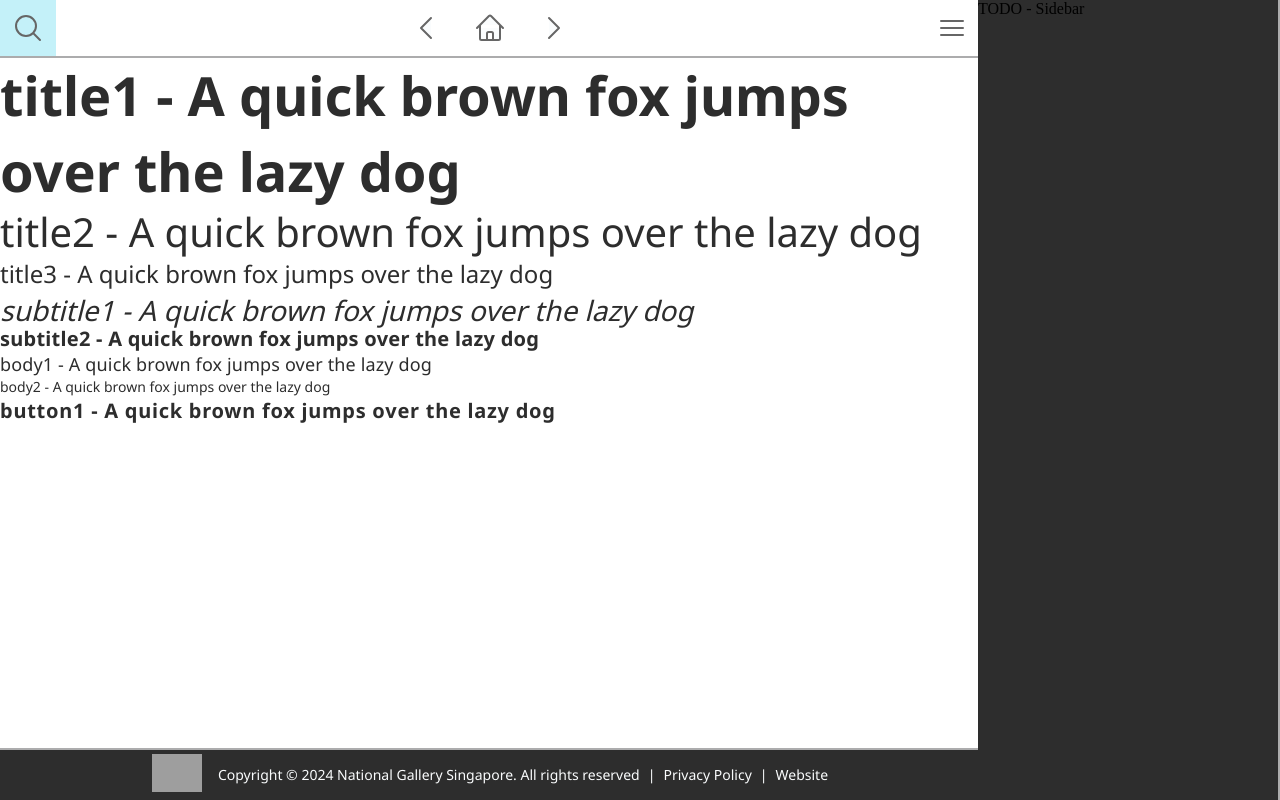
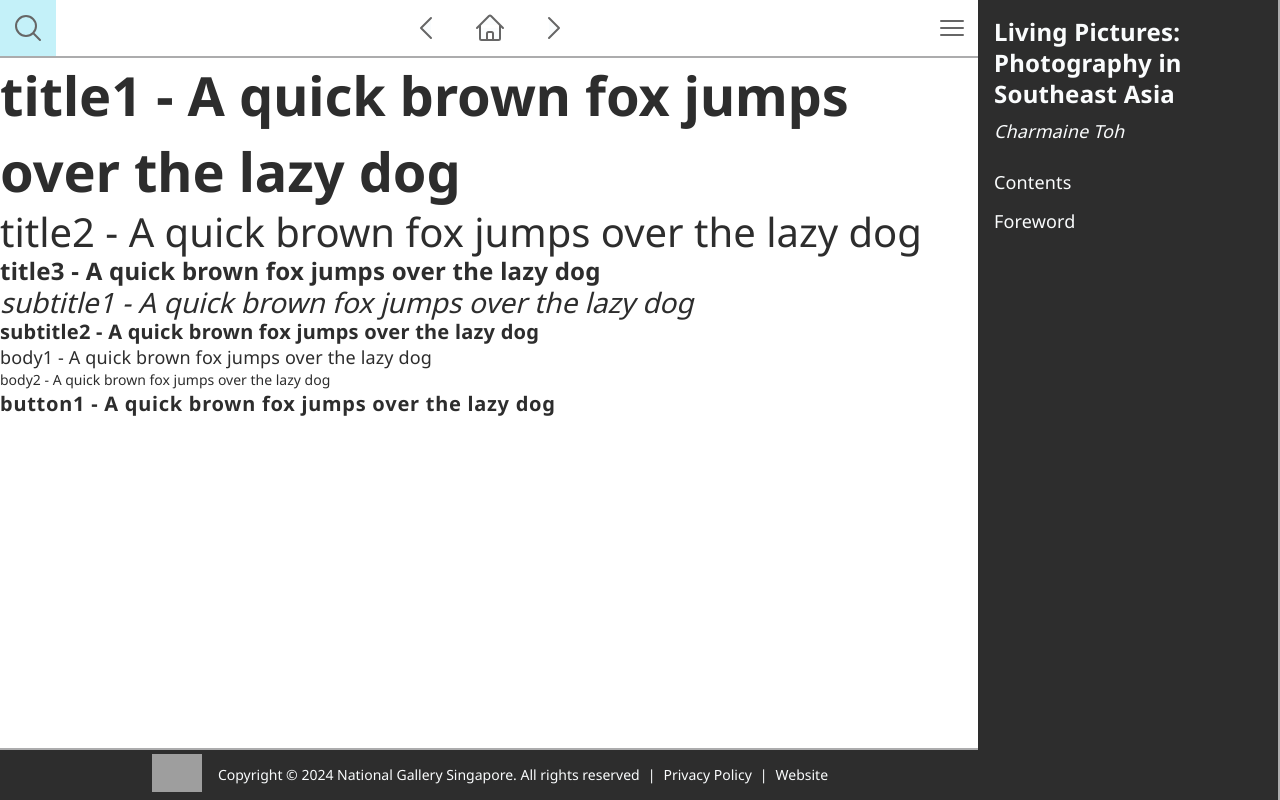
Before and after one commit to michac789/ngs-living-pictures, a React (Create React App) app: page /typography in a window 1280 px wide. Built offline with nearby package versions, Linux system fonts and the light colour scheme; grey boxes are pictures that could not be loaded.

Commit message:
feat: sidebar add item links, toggle animation

```diff
--- a/src/components/Text/Text.tsx
+++ b/src/components/Text/Text.tsx
@@ -1,7 +1,7 @@
 import React, { CSSProperties, ElementType } from "react";
 import { textVariants, TextVariant, StyledText } from "./TextStyle";
 
-export interface TextProps {
+export interface TextProps extends React.HTMLAttributes<HTMLElement>{
   as?: ElementType;
   className?: string;
   children: React.ReactNode;
--- a/src/components/Text/TextStyle.ts
+++ b/src/components/Text/TextStyle.ts
@@ -34,9 +34,9 @@ export const title2 = css`
 export const title3 = css`
   font-family: 'Noto Sans', 'sans-serif';
   font-size: 24px;
-  font-weight: 400;
-  line-height: 1.6;
-  letter-spacing: 0px;
+  font-weight: 700;
+  line-height: 1.3;
+  letter-spacing: 0.25px;
   color: ${colors.Neutral800};
 `;
 
--- a/src/pages/PageLayout/FooterStyle.ts
+++ b/src/pages/PageLayout/FooterStyle.ts
@@ -15,7 +15,5 @@ export const FooterContainer = styled.div`
   border-top: 2px solid #acacad;
   color: white;
 
-  &[data-sidebar-open="true"] {
-    width: calc(100% - 300px);
-  }
+  transition: width 0.3s ease-in-out;
 `;
--- a/src/pages/PageLayout/NavbarStyle.ts
+++ b/src/pages/PageLayout/NavbarStyle.ts
@@ -8,13 +8,15 @@ export const NavbarContainer = styled.div`
   align-items: center;
   justify-content: space-between;
 
-  width: auto;
+  width: 100vw;
   background-color: ${colors.Neutral100};
   border-bottom: 2px solid ${colors.Neutral500};
 
   &[data-sidebar-open="true"] {
-    width: calc(100% - 300px);
+    width: calc(100vw - 300px);
   }
+
+  transition: width 0.3s ease;
 `;
 
 export const NavbarCenterWrapper = styled.div`
--- a/src/pages/PageLayout/PageLayout.tsx
+++ b/src/pages/PageLayout/PageLayout.tsx
@@ -15,7 +15,7 @@ const PageLayout = () => {
   return (
     <>
       <Navbar isSidebarOpen={isSidebarOpen} onToggleSidebar={toggleSidebar} />
-      {isSidebarOpen && <Sidebar />}
+      <Sidebar isSidebarOpen={isSidebarOpen} />
       <MainContainer data-sidebar-open={isSidebarOpen}>
         <OutletContainer>
           <Outlet />
--- a/src/pages/PageLayout/PageLayoutStyle.ts
+++ b/src/pages/PageLayout/PageLayoutStyle.ts
@@ -2,11 +2,13 @@ import styled from "styled-components";
 
 export const MainContainer = styled.div`
   height: calc(100vh - 58px);
+  width: 100vw;
   overflow-y: auto;
 
   &[data-sidebar-open="true"] {
-    width: calc(100% - 300px);
+    width: calc(100vw - 300px);
   }
+  transition: width 0.3s ease;
 `;
 
 export const OutletContainer = styled.div`
--- a/src/pages/PageLayout/Sidebar.tsx
+++ b/src/pages/PageLayout/Sidebar.tsx
@@ -1,12 +1,53 @@
 import React from "react";
-import { SidebarContainer } from "./SidebarStyle";
+import { useNavigate } from "react-router-dom";
+import { SidebarContainer, SidebarMenuItem } from "./SidebarStyle";
+import { Text } from "../../components/Text/Text";
+import { colors } from "../../constants/colors";
 
-export const Sidebar = () => {
+interface SidebarProps {
+  isSidebarOpen: boolean;
+};
+
+export const Sidebar = ({
+  isSidebarOpen
+}: SidebarProps) => {
+  const navigate = useNavigate();
+
+  const sidebarContent = [
+    {
+      'text': 'Contents',
+      'link': '/content'
+    },
+    {
+      'text': 'Foreword',
+      'link': '/foreword'
+    }
+  ];
+
   return (
-    <div>
-      <SidebarContainer>
-        TODO - Sidebar
-      </SidebarContainer>
-    </div>
+    <SidebarContainer data-sidebar-closed={!isSidebarOpen}>
+      <Text variant="title3" color={colors.Neutral200} style={{
+        marginBottom: "8px"
+      }}>
+        Living Pictures: Photography in Southeast Asia
+      </Text>
+      <Text variant="body1" color={colors.Neutral200} style={{
+        marginBottom: "24px",
+        fontStyle: "italic"
+      }}>
+        Charmaine Toh
+      </Text>
+      {sidebarContent.map((content, index) => {
+        return (
+          <SidebarMenuItem
+            key={index}
+            variant="body1"
+            onClick={() => navigate(content.link)}
+          >
+            {content.text}
+          </SidebarMenuItem>
+        );
+      })}
+    </SidebarContainer>
   );
 };
--- a/src/pages/PageLayout/SidebarStyle.ts
+++ b/src/pages/PageLayout/SidebarStyle.ts
@@ -1,4 +1,5 @@
 import styled from "styled-components";
+import { Text } from "../../components/Text/Text";
 import { colors } from "../../constants/colors";
 
 export const SidebarContainer = styled.div`
@@ -9,10 +10,26 @@ export const SidebarContainer = styled.div`
   position: absolute;
   top: 0;
   right: 0;
-  width: 300px;
-  height: 100vh;
+  width: 268px;
+  height: calc(100vh - 32px);
 
   background-color: ${colors.Neutral800};
   border-right: 2px solid ${colors.Neutral500};
-  /* padding: 16px; */
+  padding: 16px;
+
+  &[data-sidebar-closed="true"] {
+    right: -300px;
+  }
+  transition: right 0.3s ease;
 `;
+
+export const SidebarMenuItem = styled(Text)`
+  margin-bottom: 12px;
+  cursor: pointer;
+  color: ${colors.Neutral200};
+
+  &:hover {
+    color: ${colors.Neutral100};
+    text-decoration: underline;
+  }
+`;
--- a/src/styles.ts
+++ b/src/styles.ts
@@ -5,6 +5,7 @@ export const GlobalStyles = createGlobalStyle`
   body {
     margin: 0;
     padding: 0;
+    overflow-x: hidden;
   }
   *::-webkit-scrollbar {
     width: 8px;
```
